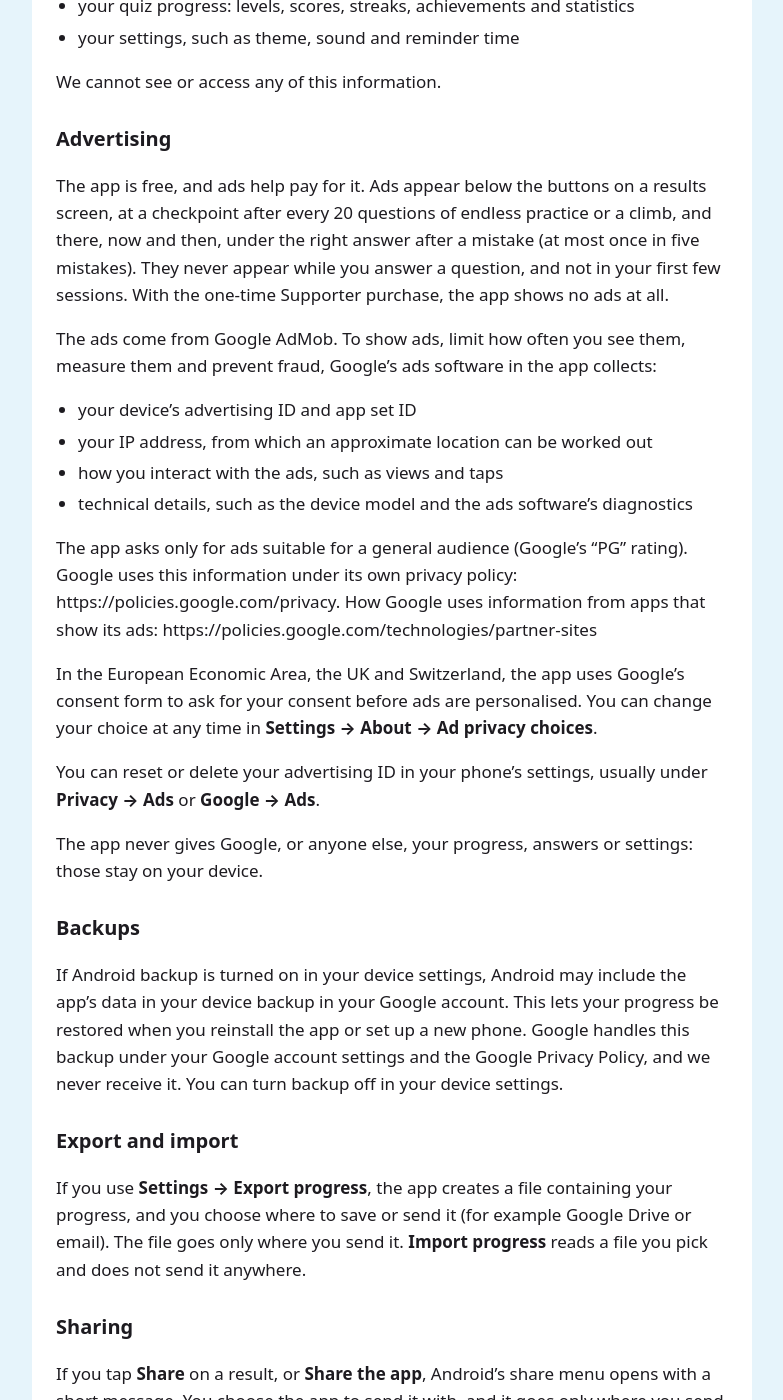
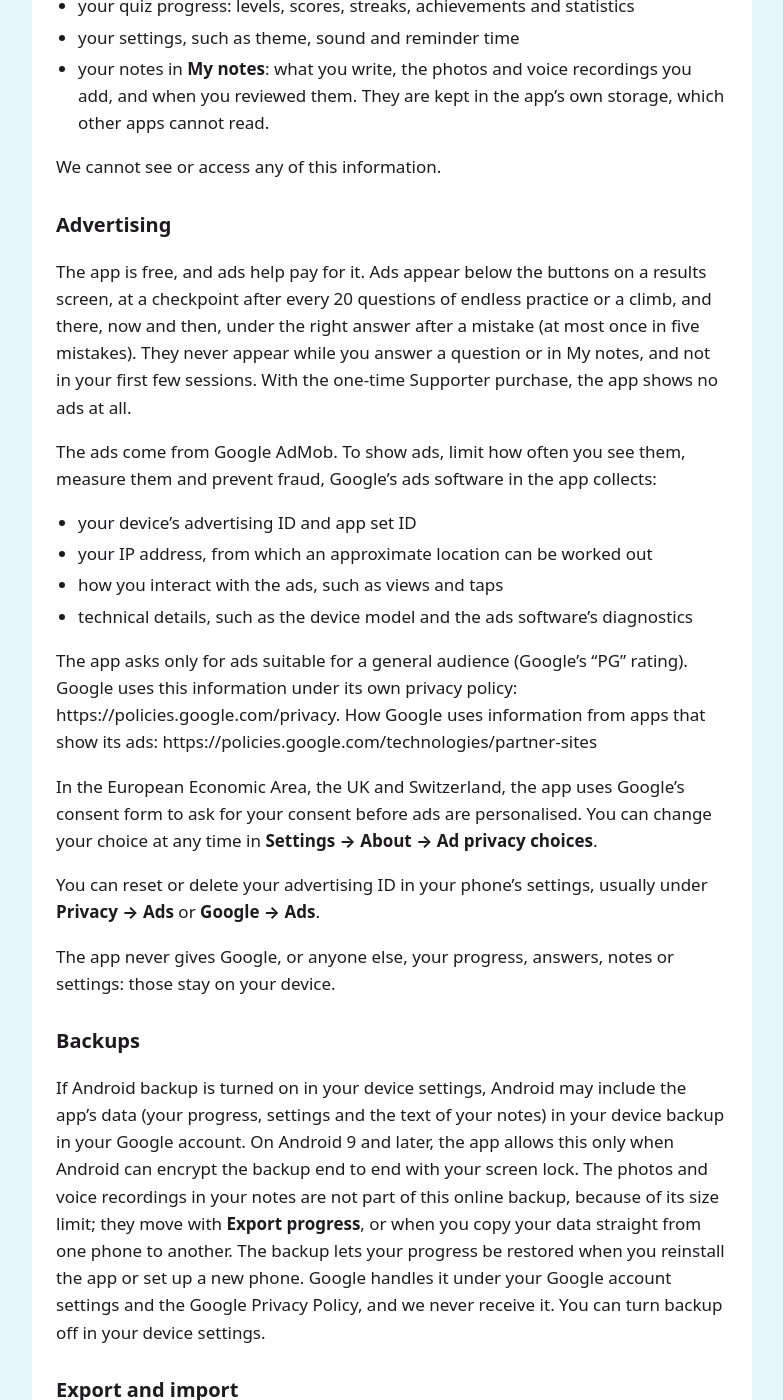
Before and after one commit to MuraskarAmit/MuraskarAmit.github.io, a Jekyll site: the page built from privacy-policy.md, in a window 1280 px wide and 1400 px high, scrolled down 709 px. Shown: the whole window, without its empty margins (248-1031 px from the left). Built offline with Jekyll 4.4.1, drawn with Linux system fonts in a browser that asks for light colours; our own code applies the rules of GitHub Pages for plain Markdown files; some of the changed text lies outside the part shown.

Commit message:
Policy and How it helps: My notes in the Android app
The privacy policy (copy of docs/privacy-policy.md, effective 15 October
2026) covers My notes: notes kept on the device, the microphone for voice
notes, photos through the camera app or photo picker (kept without
location data), notes reminders, encrypted cloud backup, and deleting
notes. The website has no My notes. How it helps gains "Your own notes
(Android app)", regenerated by tool/web/site_pages.dart.

Co-Authored-By: Claude Opus 5.5 <noreply@anthropic.com>

```diff
--- a/privacy-policy.md
+++ b/privacy-policy.md
@@ -1,24 +1,25 @@
 # Privacy Policy — Make Me Smarter
 
-_Effective date: 14 October 2026_
+_Effective date: 15 October 2026_
 
 Make Me Smarter ("the app") is developed by makemesmarter ("we"). This policy explains how the app handles your information.
 
 ## Summary
 - The app shows ads from Google AdMob. Google's ads software collects some information from your device to show and measure them (see **Advertising**). Supporters see no ads.
 - Apart from the ads, the app does not collect, upload, sell or share your personal information, and it has no analytics or tracking.
-- There is **no account or login**, and your progress stays **on your device**.
+- There is **no account or login**, and your progress and notes stay **on your device**.
 - You can also play in a web browser at https://makemesmarter.in/play/. The web version shows ads from Google AdSense, has no Supporter purchase, and keeps your progress in your browser (see **Web version**).
 
 ## Information stored on your device
-The app saves two kinds of information in a database on your device:
+The app saves three kinds of information on your device:
 - your quiz progress: levels, scores, streaks, achievements and statistics
 - your settings, such as theme, sound and reminder time
+- your notes in **My notes**: what you write, the photos and voice recordings you add, and when you reviewed them. They are kept in the app's own storage, which other apps cannot read.
 
 We cannot see or access any of this information.
 
 ## Advertising
-The app is free, and ads help pay for it. Ads appear below the buttons on a results screen, at a checkpoint after every 20 questions of endless practice or a climb, and there, now and then, under the right answer after a mistake (at most once in five mistakes). They never appear while you answer a question, and not in your first few sessions. With the one-time Supporter purchase, the app shows no ads at all.
+The app is free, and ads help pay for it. Ads appear below the buttons on a results screen, at a checkpoint after every 20 questions of endless practice or a climb, and there, now and then, under the right answer after a mistake (at most once in five mistakes). They never appear while you answer a question or in My notes, and not in your first few sessions. With the one-time Supporter purchase, the app shows no ads at all.
 
 The ads come from Google AdMob. To show ads, limit how often you see them, measure them and prevent fraud, Google's ads software in the app collects:
 - your device's advertising ID and app set ID
@@ -32,13 +33,13 @@ In the European Economic Area, the UK and Switzerland, the app uses Google's con
 
 You can reset or delete your advertising ID in your phone's settings, usually under **Privacy → Ads** or **Google → Ads**.
 
-The app never gives Google, or anyone else, your progress, answers or settings: those stay on your device.
+The app never gives Google, or anyone else, your progress, answers, notes or settings: those stay on your device.
 
 ## Backups
-If Android backup is turned on in your device settings, Android may include the app's data in your device backup in your Google account. This lets your progress be restored when you reinstall the app or set up a new phone. Google handles this backup under your Google account settings and the Google Privacy Policy, and we never receive it. You can turn backup off in your device settings.
+If Android backup is turned on in your device settings, Android may include the app's data (your progress, settings and the text of your notes) in your device backup in your Google account. On Android 9 and later, the app allows this only when Android can encrypt the backup end to end with your screen lock. The photos and voice recordings in your notes are not part of this online backup, because of its size limit; they move with **Export progress**, or when you copy your data straight from one phone to another. The backup lets your progress be restored when you reinstall the app or set up a new phone. Google handles it under your Google account settings and the Google Privacy Policy, and we never receive it. You can turn backup off in your device settings.
 
 ## Export and import
-If you use **Settings → Export progress**, the app creates a file containing your progress, and you choose where to save or send it (for example Google Drive or email). The file goes only where you send it. **Import progress** reads a file you pick and does not send it anywhere.
+If you use **Settings → Export progress**, the app creates a file containing your progress and your notes, with their photos and voice recordings, and you choose where to save or send it (for example Google Drive or email). The file goes only where you send it. **Import progress** reads a file you pick and does not send it anywhere.
 
 ## Sharing
 If you tap **Share** on a result, or **Share the app**, Android's share menu opens with a short message. You choose the app to send it with, and it goes only where you send it.
@@ -47,11 +48,13 @@ If you tap **Share** on a result, or **Share the app**, Android's share menu ope
 If you choose **Send feedback**, your email app opens with a message you can edit before sending. The message includes basic technical details (the app version, the Android version, the phone model and a recent error log) to help fix problems. You can remove these details before you send. Nothing is sent unless you send the email yourself.
 
 ## Notifications
-If you turn on the daily reminder, the app schedules notifications on your device. No information leaves your device.
+If you turn on the daily reminder, or the reminders for your notes, the app schedules notifications on your device. A notes reminder can show the notes that are due, and a photo when a note asks with one; you can turn this off in **Settings**. On the lock screen, Android shows the contents only if your phone allows it. No information leaves your device.
 
 ## Permissions
-- **Notifications:** used only to show the daily reminder you turned on.
-- **Run at startup:** used only to set your reminder again after the phone restarts.
+- **Notifications:** used only to show the reminders you turned on: the daily reminder and the reminders for your notes.
+- **Run at startup:** used only to set your reminders again after the phone restarts.
+- **Microphone:** used only to record a voice note in My notes, while you record after tapping **Record**. The recording is saved on your device.
+- **Camera and photos:** the app has no camera or photo-library permission. When you add a photo to a note, Android's camera app or photo picker opens, and the app receives only the photo you take or pick. It keeps a copy without the photo's location data.
 - **Internet and network state:** used only by Google's ads software, to load ads. Everything else in the app works offline.
 - **Advertising ID and Android's ad services:** used only by Google's ads software, as described under **Advertising**.
 - **Keep awake and foreground service:** declared by Google's ads software, for its own background tasks.
@@ -66,7 +69,7 @@ The app has no analytics or crash-reporting services of its own.
 
 ## Web version
 You can also play Make Me Smarter in a web browser at https://makemesmarter.in/play/. It works like the app, with these differences:
-- It has no Supporter purchase, and no reminders, profiles or "rate this app" card. Its ads come from Google AdSense instead of AdMob (see **Ads in the web version**).
+- It has no Supporter purchase, and no reminders, profiles, My notes or "rate this app" card. Its ads come from Google AdSense instead of AdMob (see **Ads in the web version**).
 - Your progress and settings are kept in your browser's storage on your device, where we cannot see them. Clearing this site's data in your browser erases them, and some browsers clear it by themselves after some weeks without a visit, so use **Export progress** (it downloads a backup file) to keep a copy.
 - The pages, and the fonts they use, are served by GitHub Pages, which GitHub runs. Like any web host, GitHub receives your IP address and browser details when the pages load: https://docs.github.com/site-policy/privacy-policies/github-general-privacy-statement. Apart from the ads, the web version loads nothing from anyone else.
 - **Share** uses your browser's share menu, or opens your email app if the browser has none. **Send feedback** includes the app version and a recent error log, but no device details.
@@ -86,10 +89,10 @@ The ads never get your progress, answers or settings: those stay in your browser
 The app is intended for people aged 13 and over and is not directed at children under 13. It does not knowingly collect personal information from anyone.
 
 ## Deleting your data
-Your progress is on your device. You can erase it in any of three ways:
-- **Settings → Reset progress**
-- clearing the app's storage in Android settings
-- uninstalling the app
+Your progress and notes are on your device. You can erase them in these ways:
+- **Settings → Reset progress** erases your progress; your notes stay
+- **Settings → Delete all notes** erases your notes, with their photos and voice recordings (deleting a note erases just that one)
+- clearing the app's storage in Android settings, or uninstalling the app, erases everything
 
 In the web version, use **Settings → Reset progress**, or clear this site's data in your browser's settings.
 
```
Also changed, not shown: how-it-helps.md (+16 -1 lines), sitemap.xml (+11 -11 lines).
